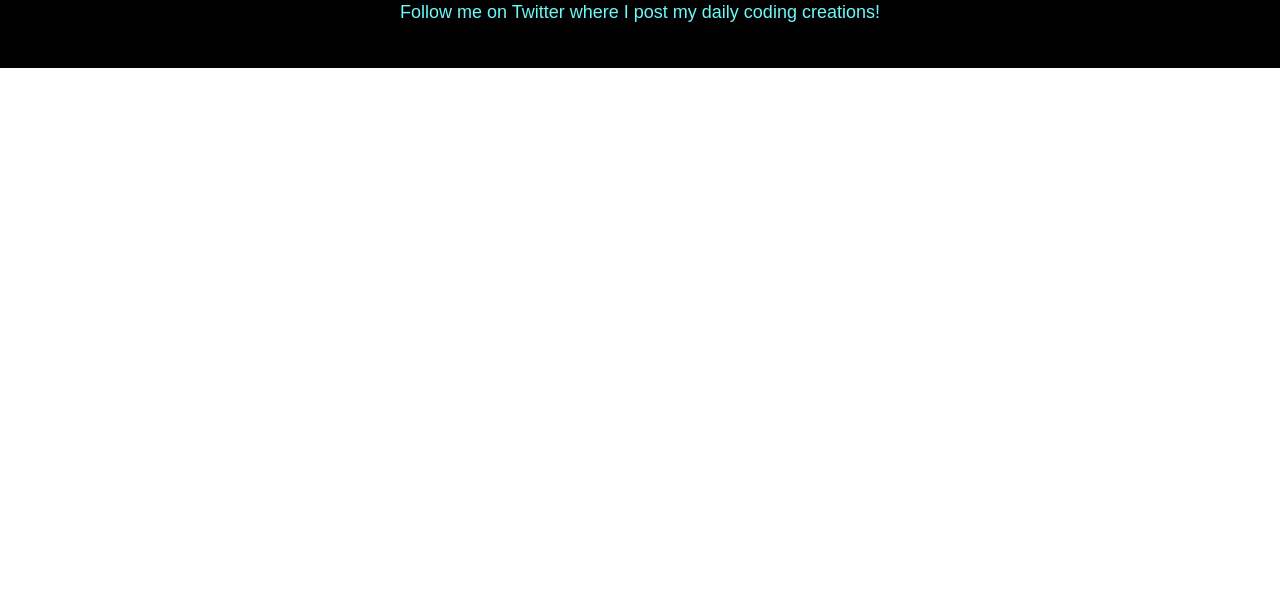
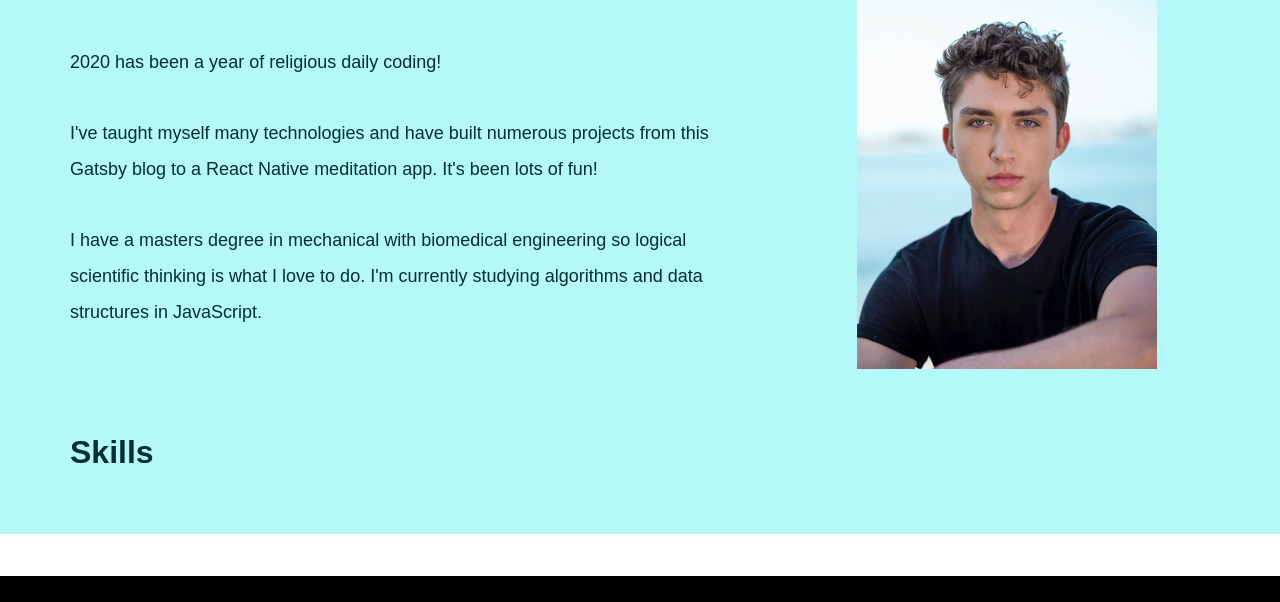
Before and after one commit to DoableDanny/Doable-Danny-Blog, a Gatsby site: page /home in a window 1280 px wide. Shown: the part 882-1484 px from the top of the page. Before the commit the page ends 950 px from the top, so only its background shows below. Built offline with nearby package versions, Linux system fonts and the light colour scheme; Gatsby itself is replaced by a stand-in of ours; a web font is replaced by a local one.

Commit message:
Home page about me section added

```diff
--- a/src/elements/HomePageElements.js
+++ b/src/elements/HomePageElements.js
@@ -1,6 +1,7 @@
 import styled from 'styled-components'
 import Img from "gatsby-image"
 
+// Welcome section
 export const WelcomeSection = styled.section`
   background-color: #000;
   padding: 50px;
@@ -9,7 +10,7 @@ export const WelcomeSection = styled.section`
   align-items: center;
 
 `
-export const TextWrapper = styled.div`
+export const WelcomeTextWrapper = styled.div`
     display: flex;
     flex-direction: column;
     align-items: flex-start;
@@ -39,3 +40,31 @@ export const ProfileImg = styled(Img)`
  height: 100%;
  margin-left: 100px;
 `
+
+// About me section
+export const AboutSection = styled.section`
+    background-color: ${props => props.theme.colors.homeSection};
+    padding: 55px;
+`
+export const AboutPWrapper = styled.div`
+    margin-top: 60px;
+    margin-bottom: 60px;
+    width: 60%;
+`
+
+// Home page shared styled components
+export const H = styled.h2`
+    font-size: 2rem;
+    color:#032F35;
+`
+export const P = styled.p`
+    font-size: 2.5rem;
+    color:#032F35;
+    padding-bottom: 20px;
+    line-height: 200% !important;
+    min-width: 290px
+`
+
+export const FlexRow = styled.div`
+    display: flex;
+`
--- a/src/pages/home.js
+++ b/src/pages/home.js
@@ -3,15 +3,15 @@ import { useStaticQuery, graphql } from "gatsby"
 
 import Layout from "../components/Layout"
 import { Seo } from "../components/Seo"
-import {WelcomeSection, TextWrapper, ProfileImg} from '../elements/HomePageElements'
+import {WelcomeSection, WelcomeTextWrapper, ProfileImg, AboutSection, H, P, AboutPWrapper, FlexRow} from '../elements/HomePageElements'
 
 
 export default function Home() {
     const data = useStaticQuery(graphql`
     query {
-     profileImg: file(relativePath: { eq: "profile.png" }) {
+     profileAbout: file(relativePath: { eq: "profileAbout.jpg" }) {
         childImageSharp {
-          fixed(width: 300, height: 300) {
+          fixed(width: 300, height: 400) {
             ...GatsbyImageSharpFixed
         }
           }
@@ -24,13 +24,24 @@ export default function Home() {
         <Layout>
            <Seo title={"Doable Danny | Home"} />
            <WelcomeSection>
-           <TextWrapper>
+           <WelcomeTextWrapper>
                <span>Hi, my name is</span>
                <h1>Danny Adams</h1>
                <h2>Full-Stack Web Developer</h2>
-            </TextWrapper>
-           {/* <ProfileImg fixed={data.profileImg.childImageSharp.fixed} /> */}
+            </WelcomeTextWrapper>
            </WelcomeSection>
+           <AboutSection>
+               <H>About me</H>
+               <FlexRow>
+                  <AboutPWrapper>
+                    <P>2020 has been a year of religious daily coding!</P>
+                    <P>I've taught myself many technologies and have built numerous projects from this Gatsby blog to a React Native meditation app. It's been lots of fun!</P>
+                    <P>I have a masters degree in mechanical with biomedical engineering so logical scientific thinking is what I love to do. I'm currently studying algorithms and data structures in JavaScript.</P>
+                  </AboutPWrapper>
+                <ProfileImg fixed={data.profileAbout.childImageSharp.fixed} />
+               </FlexRow>
+               <H>Skills</H>
+           </AboutSection>
         </Layout>
     )
 }
--- a/src/themes/theme.js
+++ b/src/themes/theme.js
@@ -7,6 +7,7 @@ export default {
     main1: "black",
     lightBlue: "#6BFAFA",
     lightBlue2: "#00D4D4",
+    homeSection: '#B4F8F8',
     postParagraph: "#fff",
     postDate: "rgba(255, 255, 255, 0.8)",
     main2: "hsl(207,70%,94%)",
```
Also changed, not shown: src/images/profileAbout.jpg (added).
